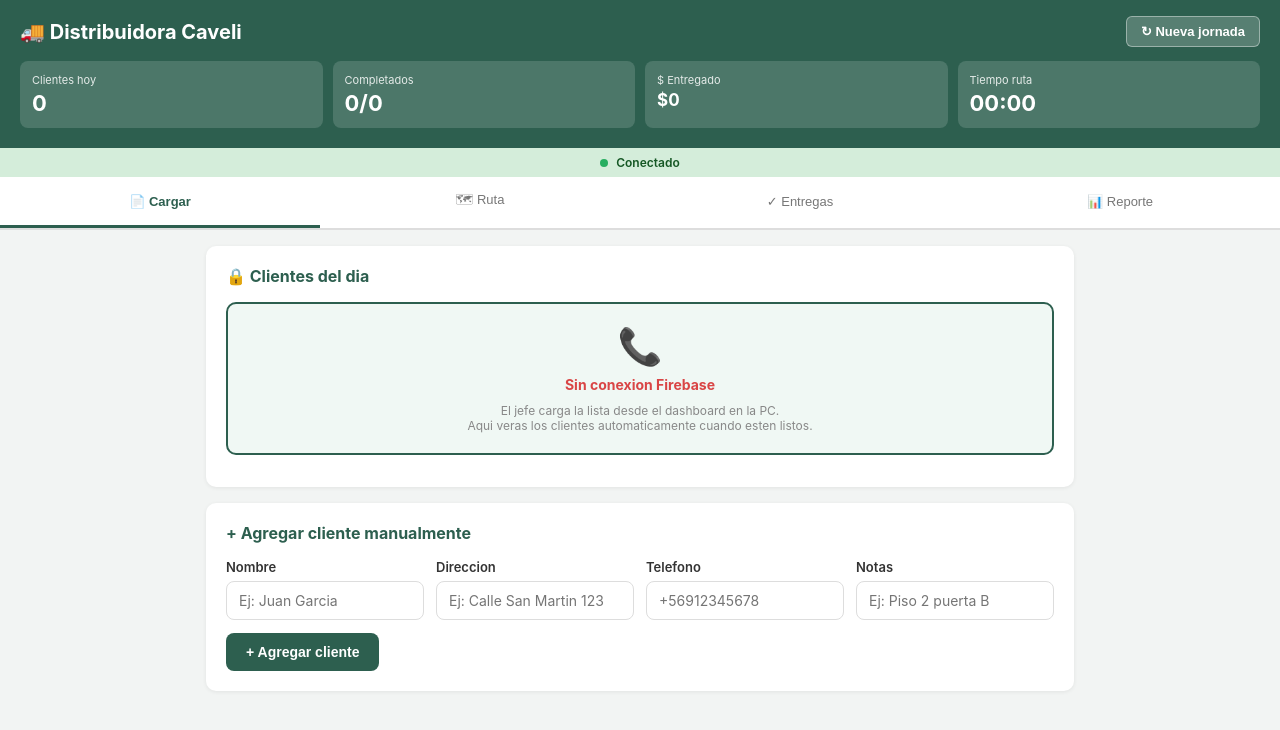
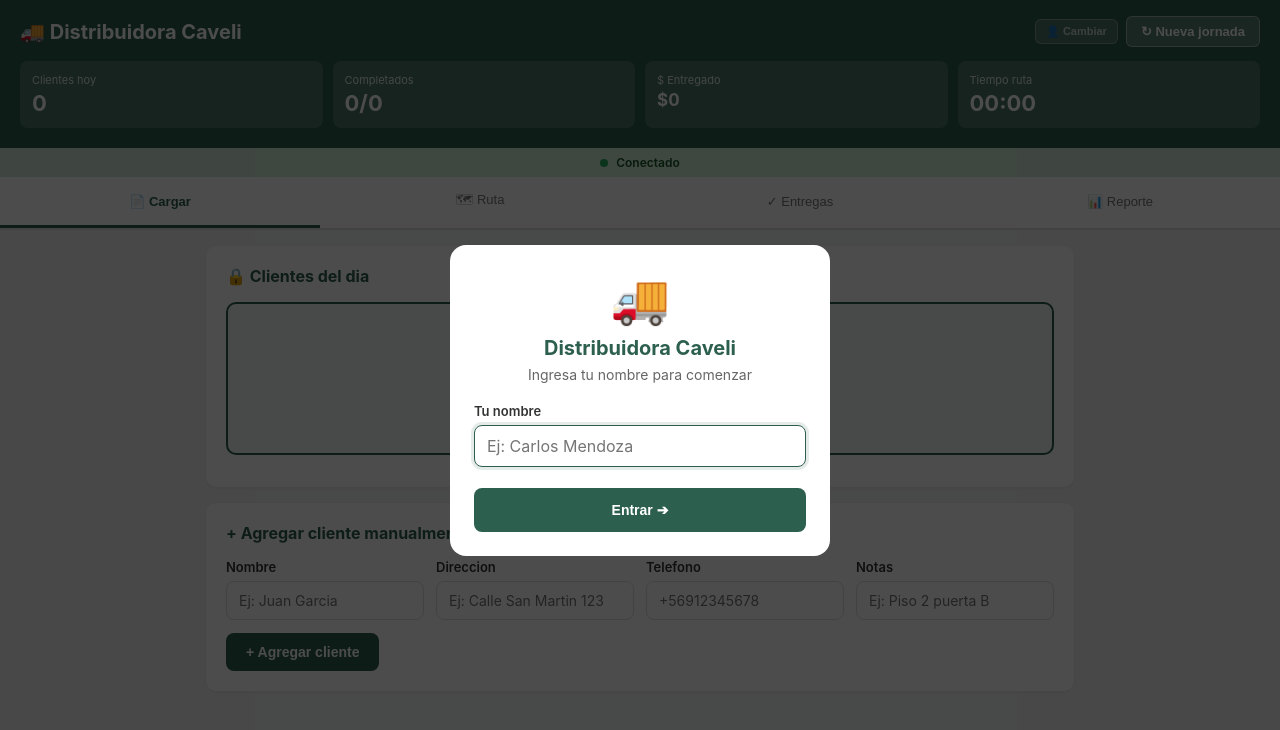
Before and after one commit to Caveli-CH/Logistic-CAV, a plain HTML site: page distribucion-app.html in a window 1280 px wide. Drawn offline with Linux system fonts and the light colour scheme.

Commit message:
Paso 5: identificacion del chofer con modal bienvenida y nombre en dashboard

```diff
--- a/distribucion-app.html
+++ b/distribucion-app.html
@@ -144,7 +144,10 @@ tr:hover td{background:#f9f9f9;}
 <header>
   <div class="header-top">
     <h1>&#128666; Distribuidora Caveli</h1>
-    <button class="btn-nj" onclick="confirmarNuevaJornada()">&#8635; Nueva jornada</button>
+    <div style="display:flex;gap:8px;align-items:center">
+      <button class="btn-nj" style="font-size:11px;padding:5px 10px;opacity:0.75" onclick="cambiarChofer()" title="Cambiar chofer">&#128100; Cambiar</button>
+      <button class="btn-nj" onclick="confirmarNuevaJornada()">&#8635; Nueva jornada</button>
+    </div>
   </div>
   <div class="header-stats">
     <div class="stat"><div class="stat-label">Clientes hoy</div><div class="stat-value" id="stat-total">0</div></div>
@@ -242,6 +245,22 @@ tr:hover td{background:#f9f9f9;}
     </div>
   </div>
 
+</div>
+
+<!-- MODAL BIENVENIDA / IDENTIFICACION -->
+<div class="modal" id="modal-bienvenida" style="display:flex;background:rgba(0,0,0,0.7)">
+  <div class="modal-content" style="border-radius:16px;max-width:380px">
+    <div style="text-align:center;margin-bottom:20px">
+      <div style="font-size:48px">&#128666;</div>
+      <h2 style="font-size:20px;color:var(--primary);margin-top:8px">Distribuidora Caveli</h2>
+      <p style="font-size:14px;color:#666;margin-top:6px">Ingresa tu nombre para comenzar</p>
+    </div>
+    <div class="form-group">
+      <label>Tu nombre</label>
+      <input type="text" id="input-chofer-nombre" placeholder="Ej: Carlos Mendoza" autocomplete="name" style="font-size:16px">
+    </div>
+    <button class="btn btn-primary btn-full" onclick="guardarNombreChofer()" style="margin-top:8px">Entrar &#10132;</button>
+  </div>
 </div>
 
 <div class="modal" id="delivery-modal">
@@ -413,7 +432,8 @@ function syncFirebase() {
   db.collection('jornadas').doc(jornadaId).update({
     entregas: deliveries,
     startTime: startTime ? startTime.toISOString() : null,
-    ultimaActualizacion: new Date().toISOString()
+    ultimaActualizacion: new Date().toISOString(),
+    chofer: nombreChofer || 'Chofer'
   }).catch(function(e) { console.warn('Sync queued (offline):', e.code); });
 }
 
@@ -440,6 +460,51 @@ function startGPS() {
 function stopGPS() {
   if (gpsInterval) { clearInterval(gpsInterval); gpsInterval = null; }
 }
+
+// ===== NOMBRE CHOFER =====
+var nombreChofer = '';
+
+function iniciarIdentificacion() {
+  nombreChofer = localStorage.getItem('caveli_chofer') || '';
+  if (nombreChofer) {
+    // Ya tiene nombre guardado — mostrar en header y entrar directo
+    document.getElementById('modal-bienvenida').style.display = 'none';
+    mostrarNombreEnHeader();
+  } else {
+    // Primera vez — mostrar modal
+    document.getElementById('modal-bienvenida').style.display = 'flex';
+    setTimeout(function() {
+      document.getElementById('input-chofer-nombre').focus();
+    }, 300);
+  }
+}
+
+function guardarNombreChofer() {
+  var nombre = document.getElementById('input-chofer-nombre').value.trim();
+  if (!nombre) { document.getElementById('input-chofer-nombre').focus(); return; }
+  nombreChofer = nombre;
+  localStorage.setItem('caveli_chofer', nombre);
+  document.getElementById('modal-bienvenida').style.display = 'none';
+  mostrarNombreEnHeader();
+  showToast('Bienvenido, ' + nombre, 'success');
+}
+
+function mostrarNombreEnHeader() {
+  var h1 = document.querySelector('header h1');
+  if (h1) h1.textContent = String.fromCharCode(128666) + ' ' + nombreChofer;
+}
+
+function cambiarChofer() {
+  localStorage.removeItem('caveli_chofer');
+  nombreChofer = '';
+  document.getElementById('input-chofer-nombre').value = '';
+  document.getElementById('modal-bienvenida').style.display = 'flex';
+  setTimeout(function() { document.getElementById('input-chofer-nombre').focus(); }, 200);
+}
+
+document.getElementById('input-chofer-nombre').addEventListener('keydown', function(e) {
+  if (e.key === 'Enter') guardarNombreChofer();
+});
 
 // ===== ESTADO =====
 var clients = [], deliveries = [], startTime = null, timerInterval = null;
@@ -756,11 +821,11 @@ document.addEventListener('keydown', function(e) {
 });
 
 // ===== INICIO =====
+iniciarIdentificacion();
 initFirebase();
 updateAll();
 if(startTime&&!timerInterval) startTimer();
 if(startTime&&!gpsInterval)   startGPS();
-// Estado inicial de conexion
 setConexion(navigator.onLine);
 
 </script>
```
Also changed, not shown: dashboard.html (+6 -2 lines).
